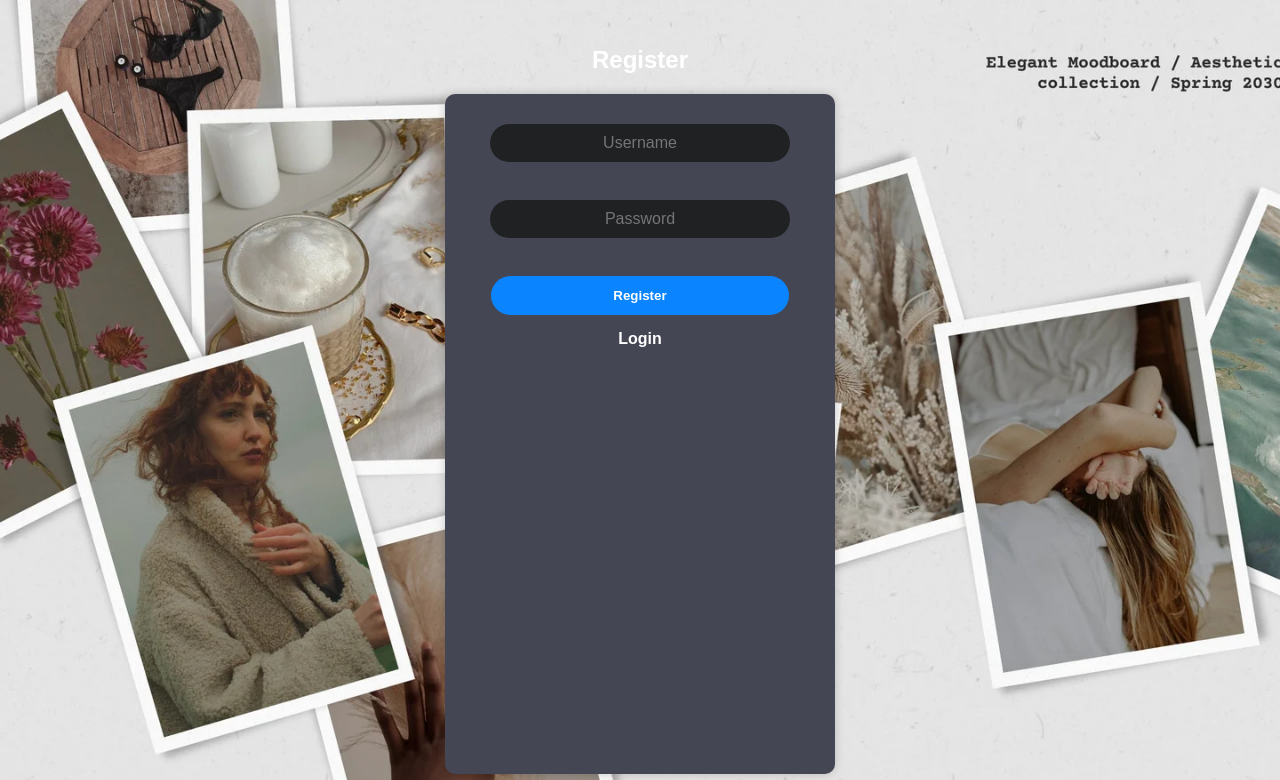
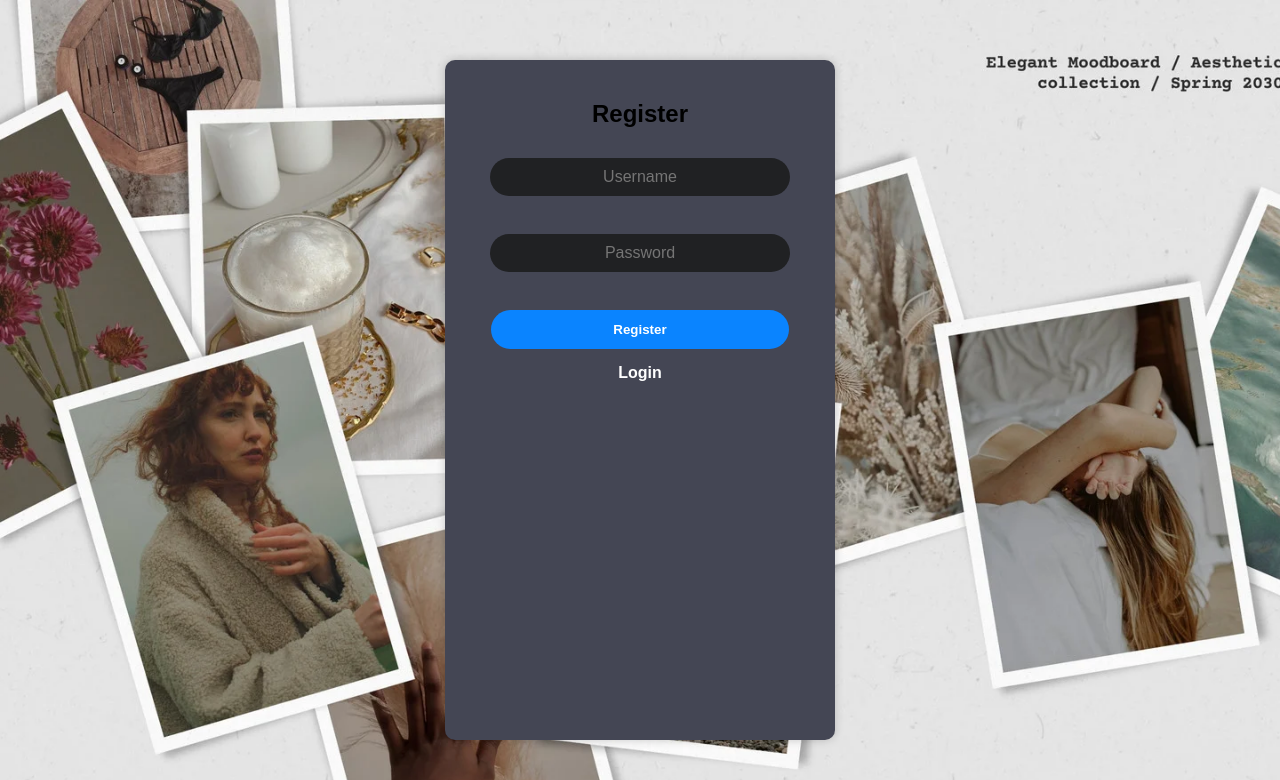
Before and after one commit to Jaya30102003/MoodTracker-Bot, a Flask app: page /register in a window 1280 px wide. Shown: the top 780 px of the page. Run offline with Flask 3, Linux system fonts and the light colour scheme.

Commit message:
Update register.html

```diff
--- a/templates/register.html
+++ b/templates/register.html
@@ -87,8 +87,8 @@ a:hover {
     </style>
 </head>
 <body>
-    <h2>Register</h2>
     <div class="container">
+        <h2 style="color: black;">Register</h2>
         <form method="POST">
             <input type="text" name="username" placeholder="Username" required> <br>
             <input type="password" name="password" placeholder="Password" required> <br>
```
